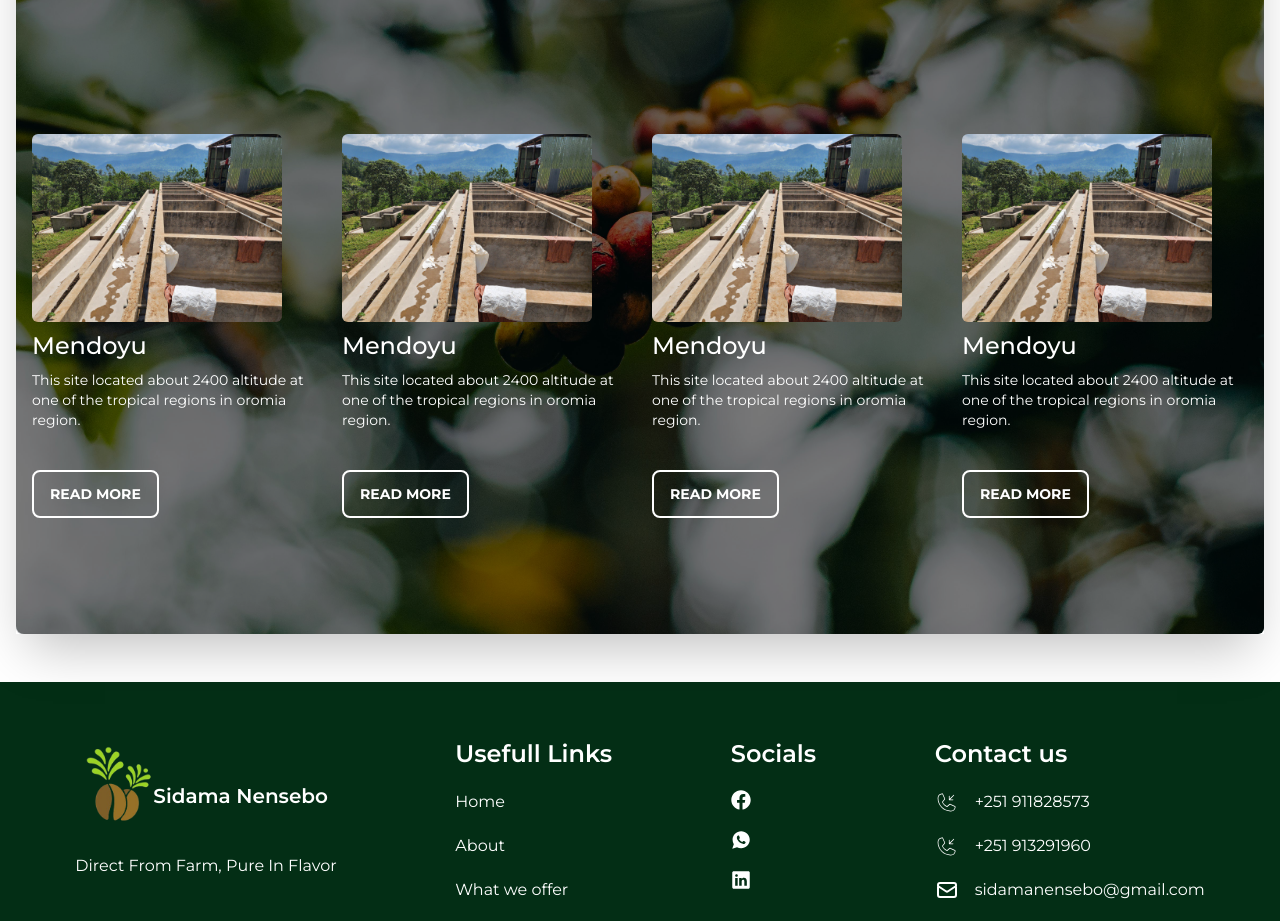
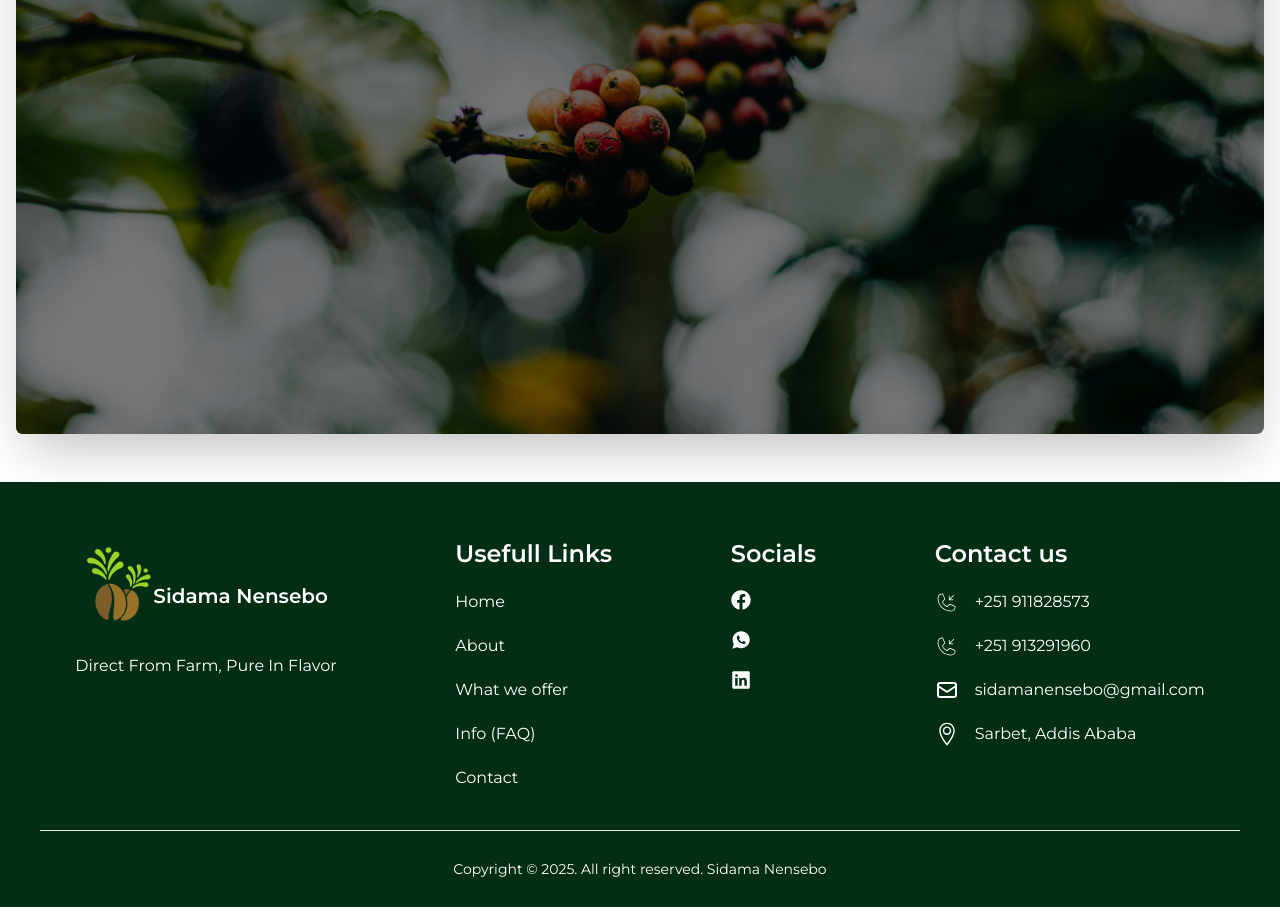
Before and after one commit to natnaelTy/Nensebo, a Next.js app: page / in a window 1280 px wide. Shown: the part 3620-4541 px from the top of the page. Built offline with nearby package versions, Linux system fonts and the light colour scheme.

Commit message:
increased the image height

```diff
--- a/app/oursites/page.tsx
+++ b/app/oursites/page.tsx
@@ -1,6 +1,9 @@
 "use client";
 import { motion } from "framer-motion";
 import Image from "next/image";
+import OurSite from "./data";
+import Link from "next/link";
+
 
 function OurSites() {
   return (
@@ -13,7 +16,9 @@ function OurSites() {
       <div className="imageContainer">
         <div className="contentContainer">
           <div className="flex text-center gap-6 items-center justify-center w-full flex-col">
-            <h1 className="text-3xl font-semibold">Discover Our Coffee Source</h1>
+            <h1 className="text-3xl font-semibold">
+              Discover Our Coffee Source
+            </h1>
             <p className="">
               Kerchanshe sources coffee from nine different regions in Ethiopia
               - Sidamo, Guji, Yirgacheffe, Limmu, Bale, Harar, Jimma, Nekemte,
@@ -22,55 +27,28 @@ function OurSites() {
           </div>
 
           <div className="flex items-center justify-between gap-6 w-full">
-            <div className="flex flex-col items-start justify-center text-left gap-2">
-              <Image
-                src="/images/tade-7.jpg"
-                alt="image"
-                width={250}
-                height={250}
-                className="rounded-md"
-              />
-              <h1 className="siteName">Mendoyu</h1>
-              <p className="siteDescription">This site located about {`2400`} altitude at one of the tropical regions in oromia region.</p>
-              <button className="primarybtn">Read More</button>
+            <div className="flex items-start justify-between w-full text-left gap-2">
+              {OurSite.length > 0 &&
+                OurSite.map((data, index) => (
+                  <div
+                    key={data.id}
+                    className="flex flex-col gap-3 items-start"
+                  >
+                    <Image
+                      src={data.imageUrl}
+                      alt="image"
+                      width={300}
+                      height={250}
+                      className="rounded-md h-[250px] object-cover"
+                    />
+                    <h1 className="siteName">{data.siteName}</h1>
+                    <p className="siteDescription">{data.shortDescription}</p>
+                    <Link href={`/oursites/${data.id}`}>
+                      <button className="primarybtn mt-2">{data.btn}</button>
+                    </Link>
+                  </div>
+                ))}
             </div>
-            <div className="flex flex-col items-start justify-center text-left gap-2">
-              <Image
-                src="/images/tade-7.jpg"
-                alt="image"
-                width={250}
-                height={250}
-                className="rounded-md"
-              />
-              <h1 className="siteName">Mendoyu</h1>
-              <p className="siteDescription">This site located about {`2400`} altitude at one of the tropical regions in oromia region.</p>
-              <button className="primarybtn">Read More</button>
-            </div>
-            <div className="flex flex-col items-start justify-center text-left gap-2">
-              <Image
-                src="/images/tade-7.jpg"
-                alt="image"
-                width={250}
-                height={250}
-                className="rounded-md"
-              />
-              <h1 className="siteName">Mendoyu</h1>
-              <p className="siteDescription">This site located about {`2400`} altitude at one of the tropical regions in oromia region.</p>
-              <button className="primarybtn">Read More</button>
-            </div>
-            <div className="flex flex-col items-start justify-center text-left gap-2">
-              <Image
-                src="/images/tade-7.jpg"
-                alt="image"
-                width={250}
-                height={250}
-                className="rounded-md"
-              />
-              <h1 className="siteName">Mendoyu</h1>
-              <p className="siteDescription">This site located about {`2400`} altitude at one of the tropical regions in oromia region.</p>
-              <button className="primarybtn">Read More</button>
-            </div>
-
           </div>
         </div>
 
@@ -79,7 +57,7 @@ function OurSites() {
           alt="coffee"
           width={1200}
           height={700}
-          className="w-full h-[900px] object-cover rounded-md"
+          className="w-full h-[700px] object-cover rounded-md"
         />
       </div>
     </div>
```
